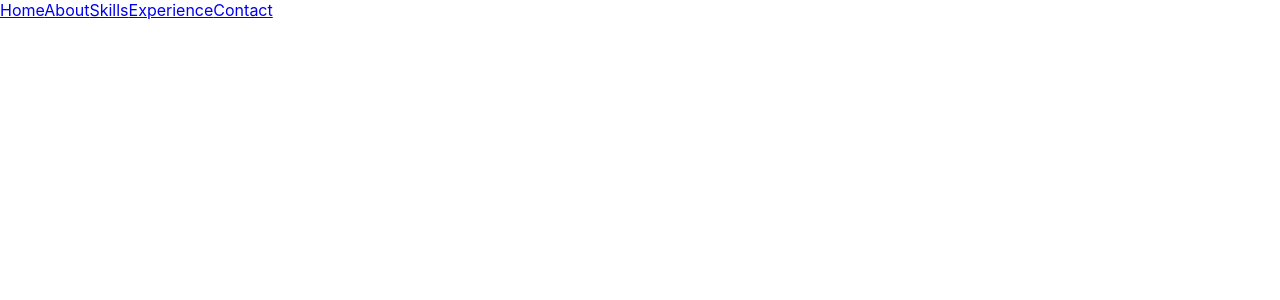
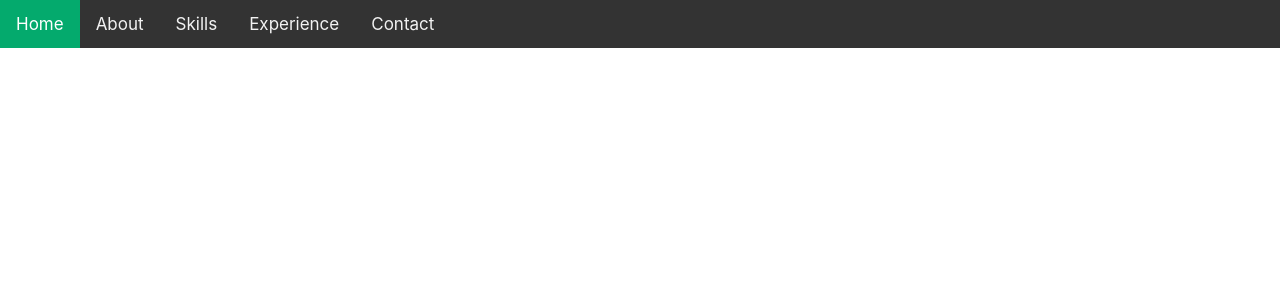
Before and after one commit to Sufiyan2003/testing-application, a React (Create React App) app: page / in a window 1280 px wide. Shown: the top 300 px of the page. Built offline with nearby package versions, Linux system fonts and the light colour scheme.

Commit message:
added Header.css to the Header

```diff
--- /dev/null
+++ b/src/assets/Header.css
@@ -0,0 +1,23 @@
+.topnav {
+  overflow: hidden;
+  background-color: #333;
+}
+
+.topnav a {
+  float: left;
+  color: #f2f2f2;
+  text-align: center;
+  padding: 14px 16px;
+  text-decoration: none;
+  font-size: 17px;
+}
+
+.topnav a:hover {
+  background-color: #ddd;
+  color: black;
+}
+
+.topnav a.active {
+  background-color: #04aa6d;
+  color: white;
+}
--- a/src/component/Header.js
+++ b/src/component/Header.js
@@ -1,4 +1,5 @@
 import React from "react";
+import "../assets/Header.css";
 
 function Header() {
   return (
```
